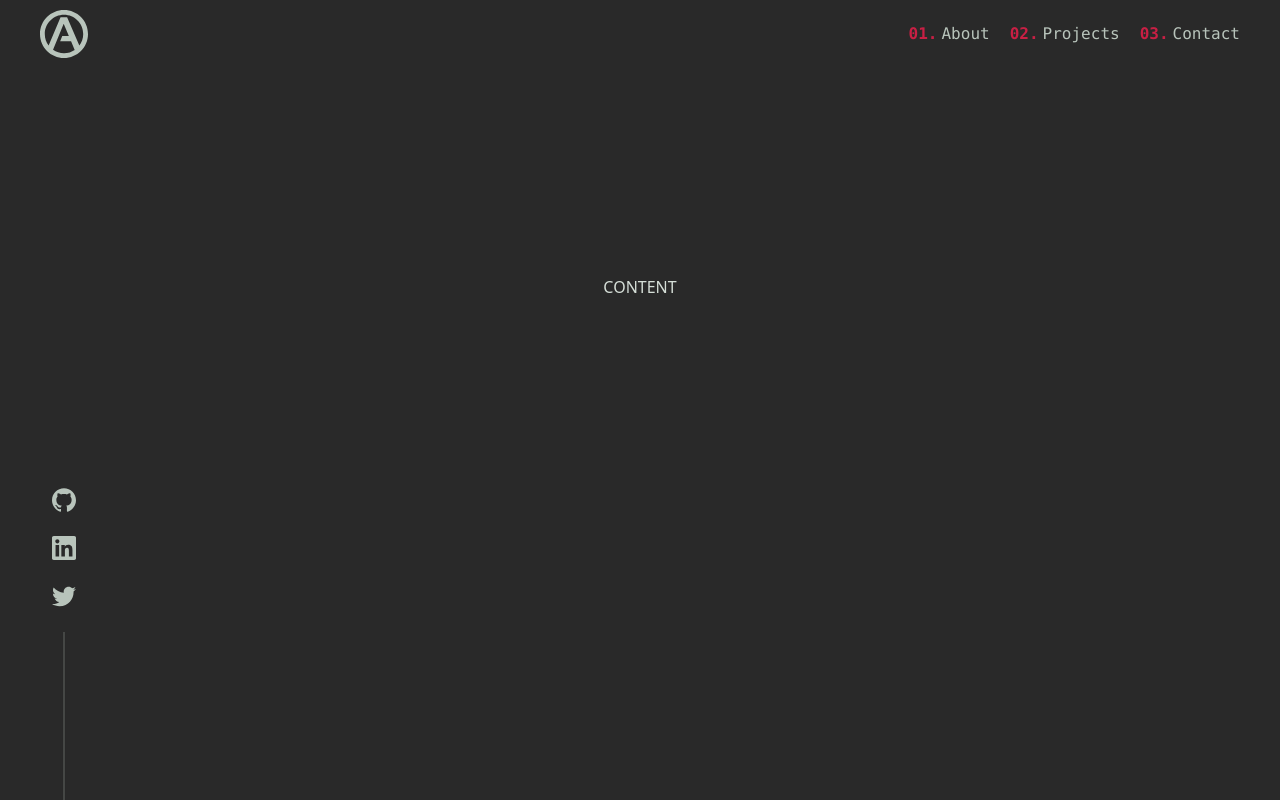
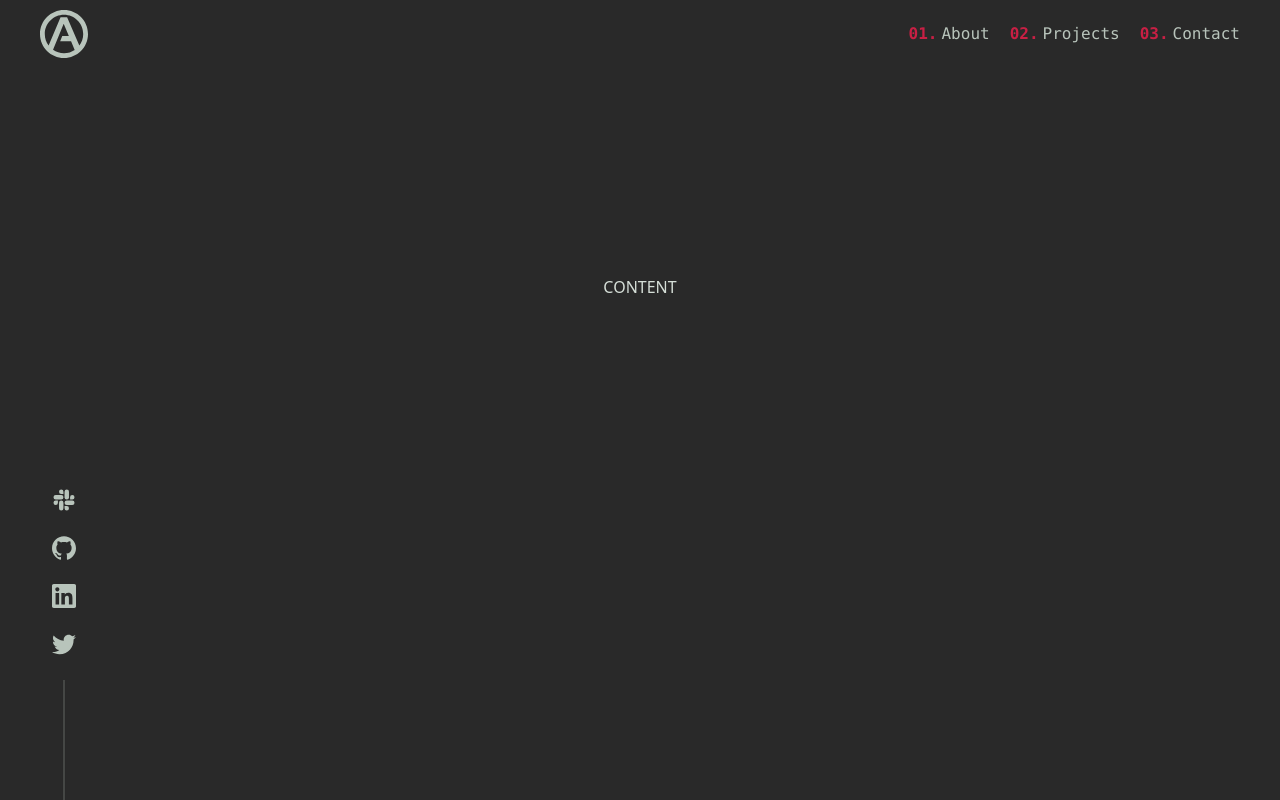
Before and after one commit to Aron-HD/personal-website, a Next.js app: page / in a window 1280 px wide. Shown: the top 800 px of the page. Built offline with nearby package versions, Linux system fonts and the light colour scheme.

Commit message:
edit social icons

```diff
--- a/app/components/icons/github.tsx
+++ b/app/components/icons/github.tsx
@@ -1,6 +1,8 @@
+import Link from "next/link"
+
 export default ({ handle }: { handle: string }) => {
     return (
-        <a
+        <Link
             href={`https://github.com/${handle}`}
             title="Github"
             className="flex secondary-link"
@@ -15,6 +17,6 @@ export default ({ handle }: { handle: string }) => {
                 <title>GitHub</title>
                 <path d="M12 .297c-6.63 0-12 5.373-12 12 0 5.303 3.438 9.8 8.205 11.385.6.113.82-.258.82-.577 0-.285-.01-1.04-.015-2.04-3.338.724-4.042-1.61-4.042-1.61C4.422 18.07 3.633 17.7 3.633 17.7c-1.087-.744.084-.729.084-.729 1.205.084 1.838 1.236 1.838 1.236 1.07 1.835 2.809 1.305 3.495.998.108-.776.417-1.305.76-1.605-2.665-.3-5.466-1.332-5.466-5.93 0-1.31.465-2.38 1.235-3.22-.135-.303-.54-1.523.105-3.176 0 0 1.005-.322 3.3 1.23.96-.267 1.98-.399 3-.405 1.02.006 2.04.138 3 .405 2.28-1.552 3.285-1.23 3.285-1.23.645 1.653.24 2.873.12 3.176.765.84 1.23 1.91 1.23 3.22 0 4.61-2.805 5.625-5.475 5.92.42.36.81 1.096.81 2.22 0 1.606-.015 2.896-.015 3.286 0 .315.21.69.825.57C20.565 22.092 24 17.592 24 12.297c0-6.627-5.373-12-12-12" />
             </svg>
-        </a>
+        </Link>
     )
 }
--- a/app/components/icons/linkedin.tsx
+++ b/app/components/icons/linkedin.tsx
@@ -1,6 +1,8 @@
+import Link from "next/link"
+
 export default ({ handle }: { handle: string }) => {
     return (
-        <a
+        <Link
             className="flex secondary-link"
             href={`https://uk.linkedin.com/in/${handle}`}
             title="LinkedIn"
@@ -9,7 +11,7 @@ export default ({ handle }: { handle: string }) => {
                 <title>LinkedIn</title>
                 <path d="M20.447 20.452h-3.554v-5.569c0-1.328-.027-3.037-1.852-3.037-1.853 0-2.136 1.445-2.136 2.939v5.667H9.351V9h3.414v1.561h.046c.477-.9 1.637-1.85 3.37-1.85 3.601 0 4.267 2.37 4.267 5.455v6.286zM5.337 7.433c-1.144 0-2.063-.926-2.063-2.065 0-1.138.92-2.063 2.063-2.063 1.14 0 2.064.925 2.064 2.063 0 1.139-.925 2.065-2.064 2.065zm1.782 13.019H3.555V9h3.564v11.452zM22.225 0H1.771C.792 0 0 .774 0 1.729v20.542C0 23.227.792 24 1.771 24h20.451C23.2 24 24 23.227 24 22.271V1.729C24 .774 23.2 0 22.222 0h.003z" />
             </svg>
-        </a>
+        </Link>
 
     )
 }
--- /dev/null
+++ b/app/components/icons/slack.tsx
@@ -0,0 +1,27 @@
+import Link from "next/link"
+
+export default ({ handle }: { handle: string }) => (
+    <Link
+        className="flex secondary-link"
+        href={`https://${handle}.slack.com`}
+        title="Slack"
+        rel="noopener noreferrer"
+        target="_blank"
+    >
+        <svg
+            viewBox="0 0 512 512"
+            xmlns="http://www.w3.org/2000/svg"
+            fill="currentColor"
+        >
+            <title>Slack</title>
+            <path d="M126.12,315.1A47.06,47.06,0,1,1,79.06,268h47.06Z" />
+            <path d="M149.84,315.1a47.06,47.06,0,0,1,94.12,0V432.94a47.06,47.06,0,1,1-94.12,0Z" />
+            <path d="M196.9,126.12A47.06,47.06,0,1,1,244,79.06v47.06Z" />
+            <path d="M196.9,149.84a47.06,47.06,0,0,1,0,94.12H79.06a47.06,47.06,0,0,1,0-94.12Z" />
+            <path d="M385.88,196.9A47.06,47.06,0,1,1,432.94,244H385.88Z" />
+            <path d="M362.16,196.9a47.06,47.06,0,0,1-94.12,0V79.06a47.06,47.06,0,1,1,94.12,0Z" />
+            <path d="M315.1,385.88A47.06,47.06,0,1,1,268,432.94V385.88Z" />
+            <path d="M315.1,362.16a47.06,47.06,0,0,1,0-94.12H432.94a47.06,47.06,0,1,1,0,94.12Z" />
+        </svg>
+    </Link>
+)
--- a/app/components/icons/twitter.tsx
+++ b/app/components/icons/twitter.tsx
@@ -1,6 +1,8 @@
+import Link from "next/link"
+
 export default ({ handle }: { handle: string }) => {
     return (
-        <a
+        <Link
             className="flex secondary-link"
             // variant="secondary"
             href={`https://twitter.com/${handle}`}
@@ -16,7 +18,6 @@ export default ({ handle }: { handle: string }) => {
                 <title>Twitter</title>
                 <path d="M 50.0625 10.4375 C 48.214844 11.257813 46.234375 11.808594 44.152344 12.058594 C 46.277344 10.785156 47.910156 8.769531 48.675781 6.371094 C 46.691406 7.546875 44.484375 8.402344 42.144531 8.863281 C 40.269531 6.863281 37.597656 5.617188 34.640625 5.617188 C 28.960938 5.617188 24.355469 10.21875 24.355469 15.898438 C 24.355469 16.703125 24.449219 17.488281 24.625 18.242188 C 16.078125 17.8125 8.503906 13.71875 3.429688 7.496094 C 2.542969 9.019531 2.039063 10.785156 2.039063 12.667969 C 2.039063 16.234375 3.851563 19.382813 6.613281 21.230469 C 4.925781 21.175781 3.339844 20.710938 1.953125 19.941406 C 1.953125 19.984375 1.953125 20.027344 1.953125 20.070313 C 1.953125 25.054688 5.5 29.207031 10.199219 30.15625 C 9.339844 30.390625 8.429688 30.515625 7.492188 30.515625 C 6.828125 30.515625 6.183594 30.453125 5.554688 30.328125 C 6.867188 34.410156 10.664063 37.390625 15.160156 37.472656 C 11.644531 40.230469 7.210938 41.871094 2.390625 41.871094 C 1.558594 41.871094 0.742188 41.824219 -0.0585938 41.726563 C 4.488281 44.648438 9.894531 46.347656 15.703125 46.347656 C 34.617188 46.347656 44.960938 30.679688 44.960938 17.09375 C 44.960938 16.648438 44.949219 16.199219 44.933594 15.761719 C 46.941406 14.3125 48.683594 12.5 50.0625 10.4375 Z"></path>
             </svg>
-        </a>
-
+        </Link>
     )
 }
--- a/app/components/social.tsx
+++ b/app/components/social.tsx
@@ -1,29 +1,18 @@
 "use client";
 
-import { PropsWithoutRef, useEffect, useState } from "react";
 import Github from "./icons/github"
 import Linkedin from "./icons/linkedin"
 import Twitter from "./icons/twitter"
+import Slack from "./icons/slack";
 
 type Props = { className: string }
 
 export default ({ className }: Props) => {
-    // const [scrollingDown, setScrollingDown] = useState(false)
-    // // create a handleScroll function where we set the scroll state to true if the offset increases.
-
-    // let previousScrollPosition = 0;
-
-    // const handleScroll = () => {
-    //     const offset = window.scrollY
-    //     if (offset > previousScrollPosition && offset > 100) setScrollingDown(true)
-    //     else setScrollingDown(false)
-    //     previousScrollPosition = offset;
-    // }
-    // useEffect(() => window.addEventListener("scroll", handleScroll), [previousScrollPosition])
-
     return (
-        // ${scrollingDown ? "lg:opacity-0" : "lg:opacity-100"}
         <ul className={className += " list-none bg-transparent"}>
+            <li className="social-icon bezier-all animate-fade-in-down">
+                <Slack handle="aron-hd" />
+            </li>
             <li className="social-icon bezier-all animate-fade-in-down">
                 <Github handle="aron-hd" />
             </li>
```
